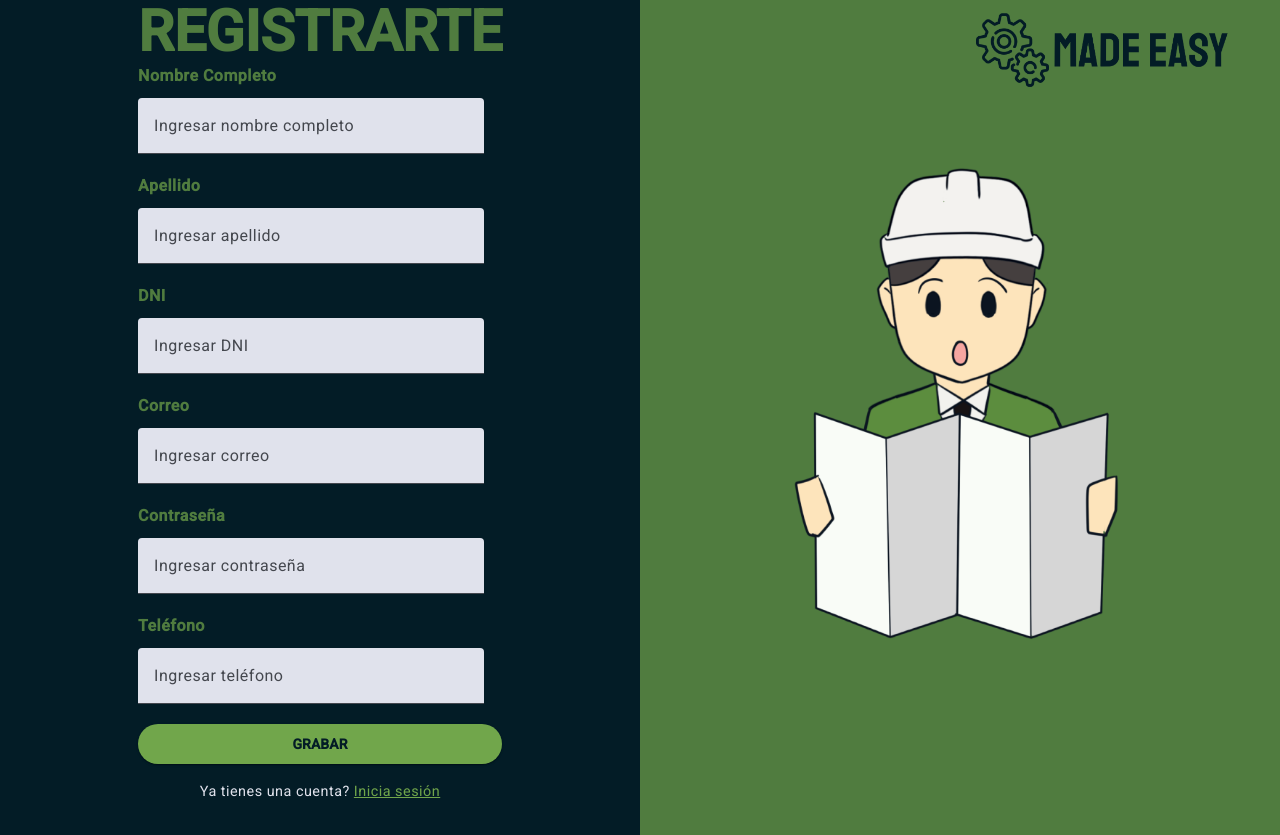
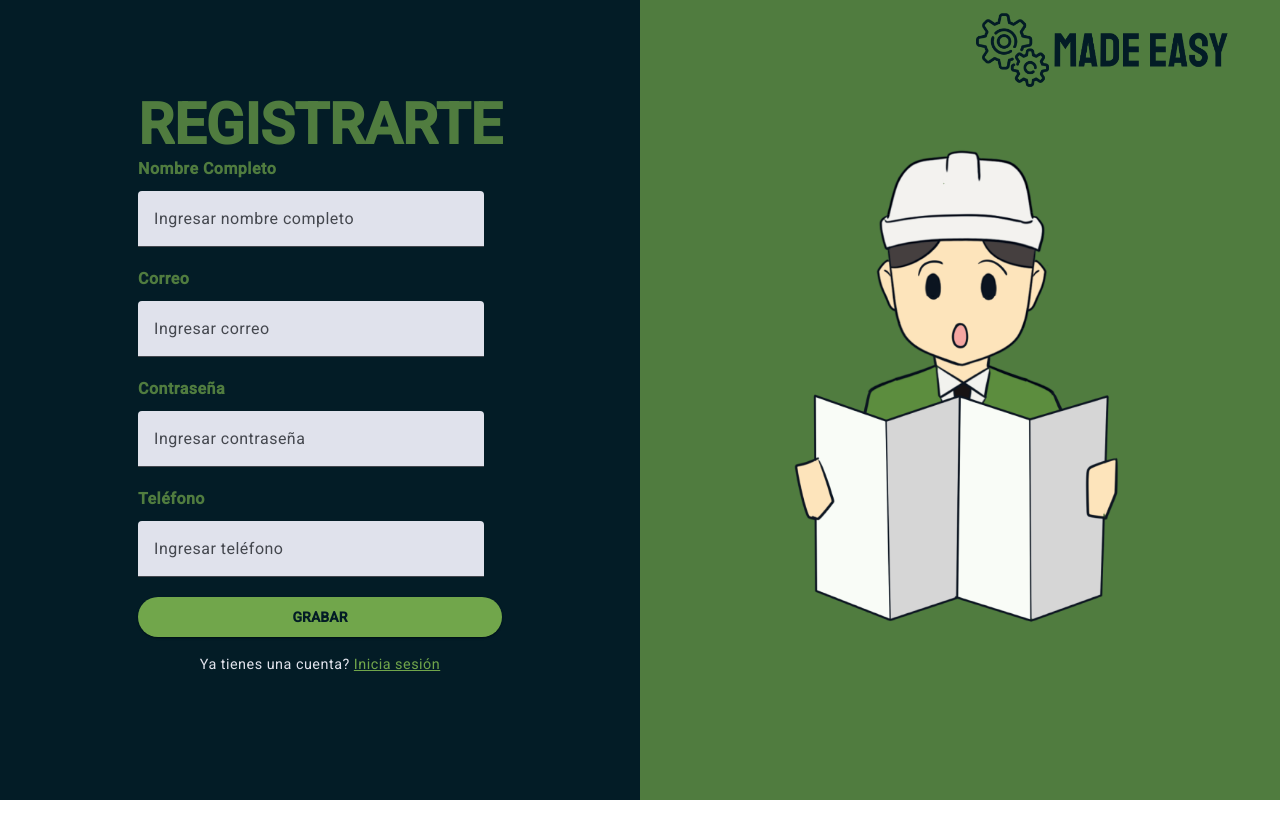
Before and after one commit to Sly-Perez/proyecto-tecnologico-front, an Angular app: page /registrar-usuario in a window 1280 px wide. After the commit the page ends 800 px from the top, so only its background shows below. Built offline with nearby package versions, Linux system fonts and the light colour scheme.

Commit message:
edicion con nuevos endpoints

```diff
--- a/src/app/form-venta/form-venta.component.html
+++ b/src/app/form-venta/form-venta.component.html
@@ -1,6 +1,6 @@
 <div class="container">
 
-  <h4 class="titular" style="text-align: center;">Bienvenido, {{ usuario?.nombreCompleto }}</h4>
+  <h4 class="titular" style="text-align: center;">Bienvenido, {{ usuario?.nombre}}</h4>
 
   <!--
   <h4 class="titular">REGISTRO DE VENTA</h4>
--- a/src/app/form-venta/form-venta.component.ts
+++ b/src/app/form-venta/form-venta.component.ts
@@ -24,7 +24,7 @@ export class FormVentaComponent {
       'Authorization': `Bearer ${localStorage.getItem("jwt")}` || ""
     });
 
-    this.http.get('http://localhost:3001/api/estudiante/mi/perfil', { headers })
+    this.http.get('http://localhost:3001/api/usuario/mi/perfil', { headers })
       .subscribe({
         next: (response) => {
           this.usuario = response;
--- a/src/app/login/formulario/formulario.component.ts
+++ b/src/app/login/formulario/formulario.component.ts
@@ -28,14 +28,14 @@ export class FormularioComponent {
 
     const body = {
       correo: this.value1,
-      contrasenha: this.value2
+      contrasena: this.value2
     };
 
     const headers = new HttpHeaders({
       'Content-Type': 'application/json'
     });
 
-    this.http.post<{ token: string }>('http://localhost:3001/api/estudiante/login', body, { headers })
+    this.http.post<{ token: string }>('http://localhost:3001/api/usuario/login', body, { headers })
       .subscribe({
         next: (response) => {
           console.log('LOGEADO');
--- a/src/app/login/registrar-usuario/registrar-usuario.component.html
+++ b/src/app/login/registrar-usuario/registrar-usuario.component.html
@@ -11,41 +11,11 @@
         <input
           matInput
           type="text"
-          [(ngModel)]="nombreCompleto"
+          [(ngModel)]="nombre"
           placeholder="Ingresar nombre completo"
           maxlength="100"
         />
-        <button *ngIf="nombreCompleto" matSuffix mat-icon-button aria-label="Clear" (click)="nombreCompleto=''">
-          <mat-icon>close</mat-icon>
-        </button>
-      </mat-form-field>
-
-      <mat-label class="titular">Apellido</mat-label>
-      <mat-form-field style="width: 95%;">
-        <input
-          matInput
-          type="text"
-          [(ngModel)]="apellido"
-          placeholder="Ingresar apellido"
-          maxlength="100"
-        />
-        <button *ngIf="apellido" matSuffix mat-icon-button aria-label="Clear" (click)="apellido=''">
-          <mat-icon>close</mat-icon>
-        </button>
-      </mat-form-field>
-
-      <mat-label class="titular">DNI</mat-label>
-      <mat-form-field style="width: 95%;">
-        <input
-          matInput
-          type="text"
-          [(ngModel)]="dni"
-          placeholder="Ingresar DNI"
-          maxlength="8"
-          minlength="8"
-          pattern="[0-9]{8}"
-        />
-        <button *ngIf="dni" matSuffix mat-icon-button aria-label="Clear" (click)="dni=''">
+        <button *ngIf="nombre" matSuffix mat-icon-button aria-label="Clear" (click)="nombre=''">
           <mat-icon>close</mat-icon>
         </button>
       </mat-form-field>
@@ -69,12 +39,12 @@
         <input
           matInput
           type="password"
-          [(ngModel)]="contrasenha"
+          [(ngModel)]="contrasena"
           placeholder="Ingresar contraseña"
           minlength="6"
           maxlength="20"
         />
-        <button *ngIf="contrasenha" matSuffix mat-icon-button aria-label="Clear" (click)="contrasenha=''">
+        <button *ngIf="contrasena" matSuffix mat-icon-button aria-label="Clear" (click)="contrasena=''">
           <mat-icon>close</mat-icon>
         </button>
       </mat-form-field>
--- a/src/app/login/registrar-usuario/registrar-usuario.component.ts
+++ b/src/app/login/registrar-usuario/registrar-usuario.component.ts
@@ -18,11 +18,9 @@ import { HttpClient, HttpHeaders } from '@angular/common/http';
 })
 export class RegistrarUsuarioComponent {
 
-  nombreCompleto: string = '';
-  apellido: string = '';
-  dni: string = '';
+  nombre: string = '';
   correo: string = '';
-  contrasenha: string = '';
+  contrasena: string = '';
   telefono: string = '';
 
   //intento de que el logo cambie de color
@@ -53,11 +51,9 @@ export class RegistrarUsuarioComponent {
   grabar() {
 
     const body = {
-      nombreCompleto: this.nombreCompleto,
-      apellido: this.apellido,
-      dni: this.dni,
+      nombre: this.nombre,
       correo: this.correo,
-      contrasenha: this.contrasenha,
+      contrasena: this.contrasena,
       telefono: this.telefono
     };
 
@@ -67,7 +63,7 @@ export class RegistrarUsuarioComponent {
       'Content-Type': 'application/json'
     });
 
-    this.http.post('http://localhost:3001/api/estudiante/', body, { headers })
+    this.http.post('http://localhost:3001/api/usuario/', body, { headers })
       .subscribe({
         next: (response) => {
           this.router.navigate(['/formulario']);
--- a/src/app/perfil/perfil.component.html
+++ b/src/app/perfil/perfil.component.html
@@ -4,20 +4,9 @@
 
     <mat-list dense>
       <mat-list-item>
-        <span style="font-weight: bold; width: 150px;">Nombres:</span> {{ usuario?.nombreCompleto }}
+        <span style="font-weight: bold; width: 150px;">Nombres Completo:</span> {{ usuario?.nombre }}
       </mat-list-item>
       <mat-divider></mat-divider>
-
-      <mat-list-item>
-        <span style="font-weight: bold; width: 150px;">Apellidos:</span> {{ usuario?.apellido }}
-      </mat-list-item>
-      <mat-divider></mat-divider>
-
-      <mat-list-item>
-        <span style="font-weight: bold; width: 150px;">DNI:</span> {{ usuario?.dni }}
-      </mat-list-item>
-      <mat-divider></mat-divider>
-
       <mat-list-item>
         <span style="font-weight: bold; width: 150px;">Correo:</span> {{ usuario?.correo }}
       </mat-list-item>
--- a/src/app/perfil/perfil.component.ts
+++ b/src/app/perfil/perfil.component.ts
@@ -26,7 +26,7 @@ export class PerfilComponent {
       'Authorization': `Bearer ${localStorage.getItem("jwt")}` || ""
     });
 
-    this.http.get('http://localhost:3001/api/estudiante/mi/perfil', { headers })
+    this.http.get('http://localhost:3001/api/usuario/mi/perfil', { headers })
     .subscribe({
       next: (response) => {
         this.usuario = response;
```
